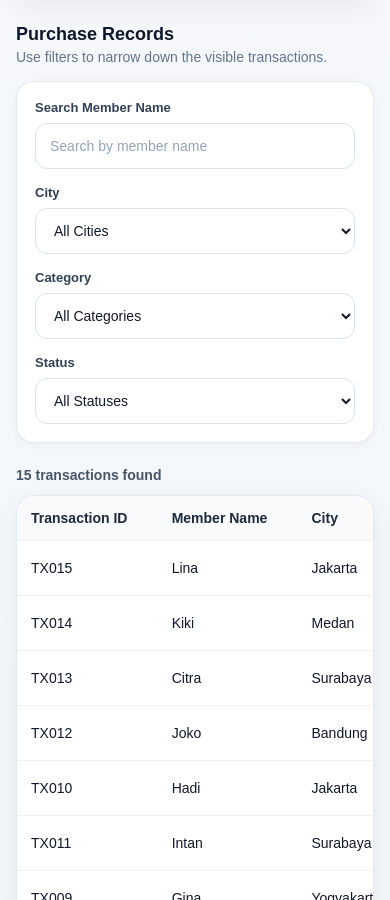
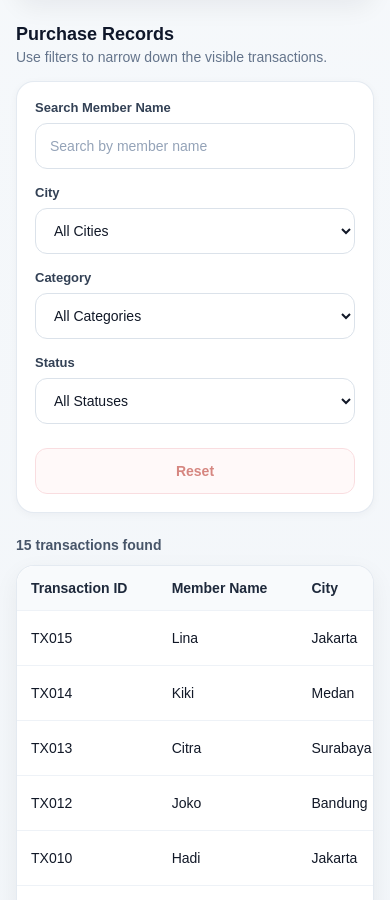
Before and after one commit to harisnaufal/member-purchase-dashboard, a Next.js app: page / in a window 390 px wide. Shown: the part 960-1860 px from the top of the page. Built offline with nearby package versions, Linux system fonts and the light colour scheme.

Commit message:
feat: add reset button and restyle filter actions layout and reset button styling

```diff
--- a/app/globals.css
+++ b/app/globals.css
@@ -222,6 +222,14 @@ body {
   gap: 16px;
 }
 
+.filter-grid-with-action {
+  grid-template-columns: minmax(0, 1.2fr) minmax(0, 1fr) minmax(0, 1fr) minmax(
+      0,
+      1fr
+    ) auto;
+  align-items: end;
+}
+
 .filter-item {
   display: flex;
   flex-direction: column;
@@ -255,6 +263,70 @@ body {
   outline: none;
   border-color: #2563eb;
   box-shadow: 0 0 0 4px rgba(37, 99, 235, 0.12);
+}
+
+.filter-action-item {
+  min-width: 132px;
+}
+
+.filter-action-label {
+  font-size: 13px;
+  font-weight: 700;
+  color: #334155;
+}
+
+.reset-button {
+  height: 46px;
+  min-width: 132px;
+  padding: 0 16px;
+  border-radius: 12px;
+  border: 1px solid #f5c2c7;
+  background-color: #fff5f5;
+  color: #b42318;
+  font-size: 14px;
+  font-weight: 700;
+  cursor: pointer;
+  transition: all 0.2s ease;
+}
+
+.reset-button:hover:not(:disabled) {
+  background-color: #ffe3e3;
+  border-color: #f1aeb5;
+  color: #912018;
+}
+
+.reset-button:disabled {
+  opacity: 0.55;
+  cursor: not-allowed;
+}
+
+@media (max-width: 1100px) {
+  .filter-grid-with-action {
+    grid-template-columns: repeat(2, minmax(0, 1fr));
+  }
+
+  .filter-action-item {
+    min-width: 100%;
+  }
+
+  .reset-button {
+    width: 100%;
+  }
+}
+
+@media (max-width: 640px) {
+  .filter-grid,
+  .filter-grid-with-action {
+    grid-template-columns: 1fr;
+  }
+
+  .filter-action-item {
+    min-width: 100%;
+  }
+
+  .reset-button {
+    width: 100%;
+  }
 }
 
 .table-meta {
--- a/app/page.tsx
+++ b/app/page.tsx
@@ -4,9 +4,9 @@ import { useEffect, useMemo, useState } from "react";
 
 import { AggregationSection } from "@/components/aggregation/AggregationSection";
 import { FilterSection } from "@/components/filter/FilterSection";
-import { TableSkeleton } from "@/components/skeleton/TableSkeleton";
 import { AggregationSkeleton } from "@/components/skeleton/AggregationSkeleton";
 import { SummarySkeleton } from "@/components/skeleton/SummarySkeleton";
+import { TableSkeleton } from "@/components/skeleton/TableSkeleton";
 import { SummarySection } from "@/components/summary/SummarySection";
 import { PurchaseTable } from "@/components/table/PurchaseTable";
 import { purchases } from "@/data/purchase";
@@ -59,6 +59,13 @@ export default function Home() {
     }));
   };
 
+  const handleResetFilters = () => {
+    setIsLoading(true);
+    setFilters(initialFilters);
+    setSortKey("date");
+    setSortDirection("desc");
+  };
+
   const handleSort = (key: SortKey) => {
     setIsLoading(true);
 
@@ -105,6 +112,7 @@ export default function Home() {
         categories={categories}
         statuses={statuses}
         onFilterChange={handleFilterChange}
+        onResetFilters={handleResetFilters}
       />
 
       <div className="table-meta">
--- a/components/filter/FilterSection.tsx
+++ b/components/filter/FilterSection.tsx
@@ -7,6 +7,7 @@ interface FilterSectionProps {
   categories: string[];
   statuses: PurchaseStatus[];
   onFilterChange: (key: keyof Filters, value: string) => void;
+  onResetFilters: () => void;
 }
 
 export function FilterSection({
@@ -15,10 +16,14 @@ export function FilterSection({
   categories,
   statuses,
   onFilterChange,
+  onResetFilters,
 }: FilterSectionProps) {
+  const isDefault =
+    !filters.search && !filters.city && !filters.category && !filters.status;
+
   return (
     <section className="filter-section">
-      <div className="filter-grid">
+      <div className="filter-grid filter-grid-with-action">
         <div className="filter-item">
           <label htmlFor="search">Search Member Name</label>
           <input
@@ -77,6 +82,18 @@ export function FilterSection({
             ))}
           </select>
         </div>
+
+        <div className="filter-item filter-action-item">
+          <label className="filter-action-label"></label>
+          <button
+            type="button"
+            className="reset-button"
+            onClick={onResetFilters}
+            disabled={isDefault}
+          >
+            Reset
+          </button>
+        </div>
       </div>
     </section>
   );
```
